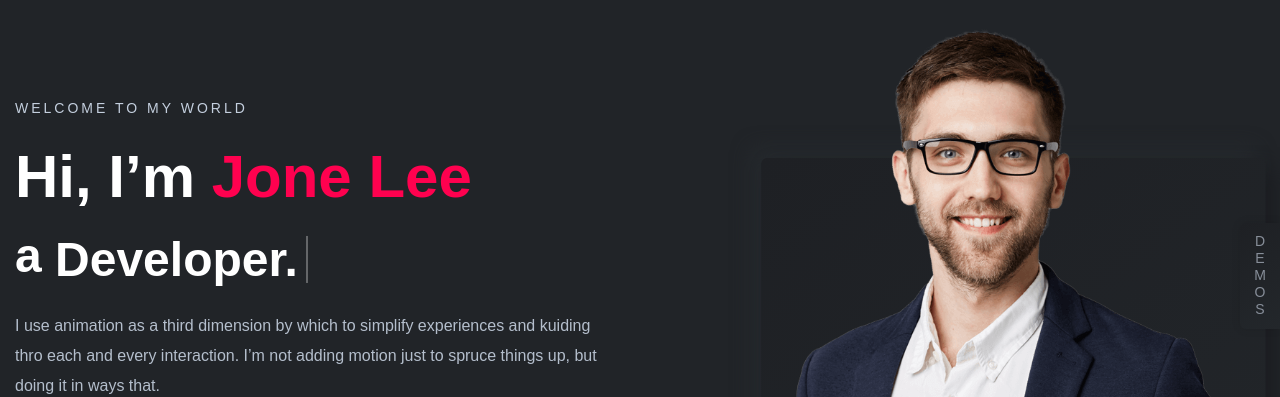
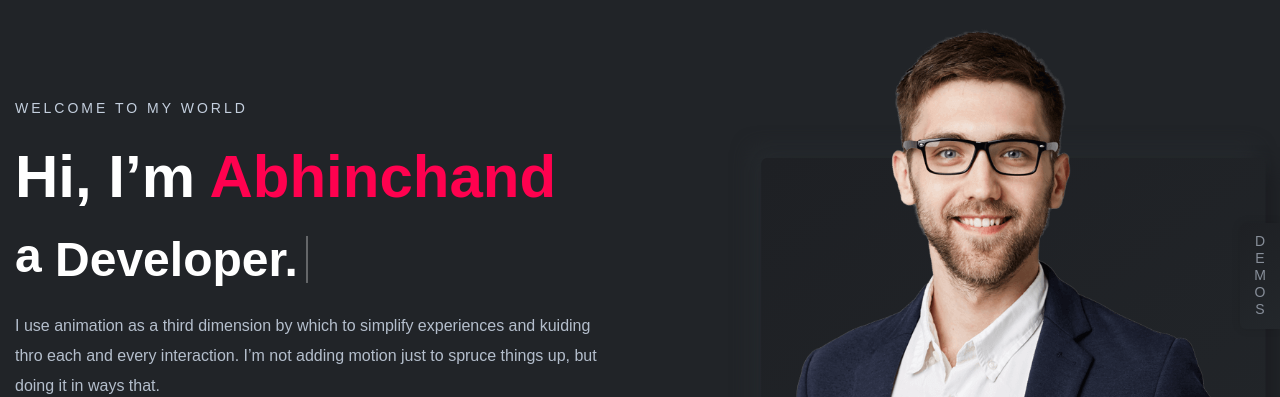
Before and after one commit to Abhinchand/shadowtech, a Django app: page / in a window 1280 px wide. Shown: the part 122-519 px from the top of the page. Run offline with Django 3.2, Linux system fonts and the light colour scheme; some libraries are stand-ins or nearby versions; some web fonts are replaced.

Commit message:
image with name

```diff
--- a/templates/main/index.html
+++ b/templates/main/index.html
@@ -144,7 +144,7 @@
                             <div class="content">
                                 <div class="inner">
                                     <span class="subtitle">Welcome to my world</span>
-                                    <h1 class="title">Hi, I’m <span>Jone Lee</span><br>
+                                    <h1 class="title">Hi, I’m <span>Abhinchand</span><br>
                                         <span class="header-caption" id="page-top">
                                             <!-- type headline start-->
                                             <span class="cd-headline clip is-full-width">
@@ -1419,7 +1419,7 @@
                                                         <a href="#"><img src=" {% static 'assets/images/client/png/client1.png' %} " alt="Client-image"></a>
                                                     </div>
                                                     <div class="seperator"></div>
-                                                    <div class="client-name"><span><a href="#">John Due</a></span>
+                                                    <div class="client-name"><span><a href="#">Abhinchand c</a></span>
                                                     </div>
                                                 </div>
                                             </div>
@@ -1471,7 +1471,7 @@
                                                         <a href="#"><img src=" {% static 'assets/images/client/png/client1.png' %} " alt="Client-image"></a>
                                                     </div>
                                                     <div class="seperator"></div>
-                                                    <div class="client-name"><span><a href="#">John Due</a></span>
+                                                    <div class="client-name"><span><a href="#">Abhinchand</a></span>
                                                     </div>
                                                 </div>
                                             </div>
@@ -1581,7 +1581,7 @@
                                                         <a href="#"><img src=" {% static 'assets/images/client/png/client1.png' %} " alt="Client-image"></a>
                                                     </div>
                                                     <div class="seperator"></div>
-                                                    <div class="client-name"><span><a href="#">John Due</a></span>
+                                                    <div class="client-name"><span><a href="#">Abhinchand</a></span>
                                                     </div>
                                                 </div>
                                             </div>
@@ -1633,7 +1633,7 @@
                                                         <a href="#"><img src=" {% static 'assets/images/client/png/client1.png' %} " alt="Client-image"></a>
                                                     </div>
                                                     <div class="seperator"></div>
-                                                    <div class="client-name"><span><a href="#">John Due</a></span>
+                                                    <div class="client-name"><span><a href="#">Abhinchand</a></span>
                                                     </div>
                                                 </div>
                                             </div>
@@ -1743,7 +1743,7 @@
                                                         <a href="#"><img src=" {% static 'assets/images/client/png/client1.png' %} " alt="Client-image"></a>
                                                     </div>
                                                     <div class="seperator"></div>
-                                                    <div class="client-name"><span><a href="#">John Due</a></span>
+                                                    <div class="client-name"><span><a href="#">Abhinchand</a></span>
                                                     </div>
                                                 </div>
                                             </div>
@@ -1795,7 +1795,7 @@
                                                         <a href="#"><img src=" {% static 'assets/images/client/png/client1.png' %} " alt="Client-image"></a>
                                                     </div>
                                                     <div class="seperator"></div>
-                                                    <div class="client-name"><span><a href="#">John Due</a></span>
+                                                    <div class="client-name"><span><a href="#">Abhinchand</a></span>
                                                     </div>
                                                 </div>
                                             </div>
@@ -1905,7 +1905,7 @@
                                                         <a href="#"><img src=" {% static 'assets/images/client/png/client1.png' %} " alt="Client-image"></a>
                                                     </div>
                                                     <div class="seperator"></div>
-                                                    <div class="client-name"><span><a href="#">John Due</a></span>
+                                                    <div class="client-name"><span><a href="#">Abhinchand</a></span>
                                                     </div>
                                                 </div>
                                             </div>
@@ -1957,7 +1957,7 @@
                                                         <a href="#"><img src=" {% static 'assets/images/client/png/client1.png' %} " alt="Client-image"></a>
                                                     </div>
                                                     <div class="seperator"></div>
-                                                    <div class="client-name"><span><a href="#">John Due</a></span>
+                                                    <div class="client-name"><span><a href="#">Abhinchand</a></span>
                                                     </div>
                                                 </div>
                                             </div>
@@ -2067,7 +2067,7 @@
                                                         <a href="#"><img src=" {% static 'assets/images/client/png/client1.png' %} " alt="Client-image"></a>
                                                     </div>
                                                     <div class="seperator"></div>
-                                                    <div class="client-name"><span><a href="#">John Due</a></span>
+                                                    <div class="client-name"><span><a href="#">Abhinchand</a></span>
                                                     </div>
                                                 </div>
                                             </div>
@@ -2119,7 +2119,7 @@
                                                         <a href="#"><img src=" {% static 'assets/images/client/png/client1.png' %} " alt="Client-image"></a>
                                                     </div>
                                                     <div class="seperator"></div>
-                                                    <div class="client-name"><span><a href="#">John Due</a></span>
+                                                    <div class="client-name"><span><a href="#">Abhinchand</a></span>
                                                     </div>
                                                 </div>
                                             </div>
@@ -2229,7 +2229,7 @@
                                                         <a href="#"><img src=" {% static 'assets/images/client/png/client1.png' %} " alt="Client-image"></a>
                                                     </div>
                                                     <div class="seperator"></div>
-                                                    <div class="client-name"><span><a href="#">John Due</a></span>
+                                                    <div class="client-name"><span><a href="#">Abhinchand</a></span>
                                                     </div>
                                                 </div>
                                             </div>
@@ -2281,7 +2281,7 @@
                                                         <a href="#"><img src=" {% static 'assets/images/client/png/client1.png' %} " alt="Client-image"></a>
                                                     </div>
                                                     <div class="seperator"></div>
-                                                    <div class="client-name"><span><a href="#">John Due</a></span>
+                                                    <div class="client-name"><span><a href="#">Abhinchand</a></span>
                                                     </div>
                                                 </div>
                                             </div>
```
Also changed, not shown: shadowtech/settings.py (+5 -3 lines), static/assets/images/logo/abhin.png (added).
